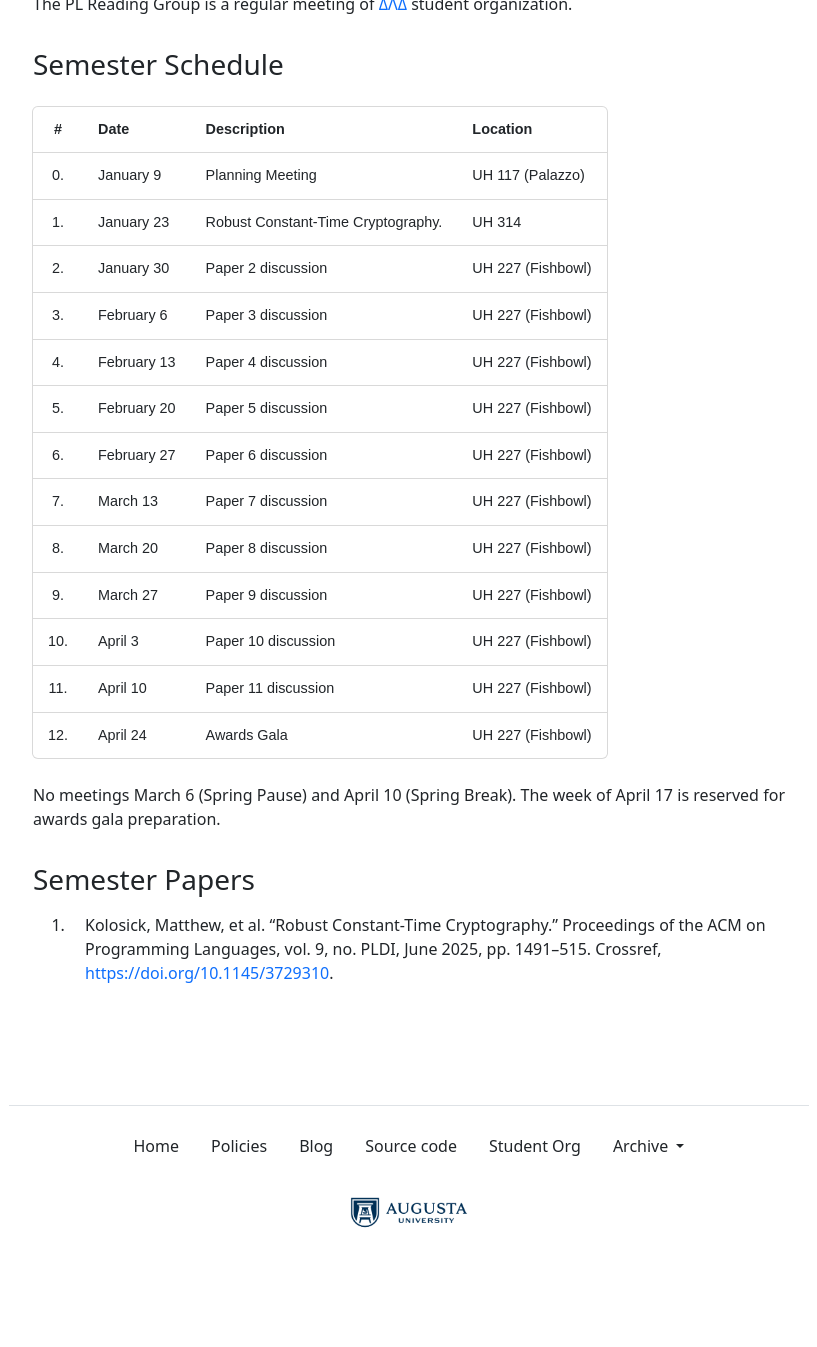
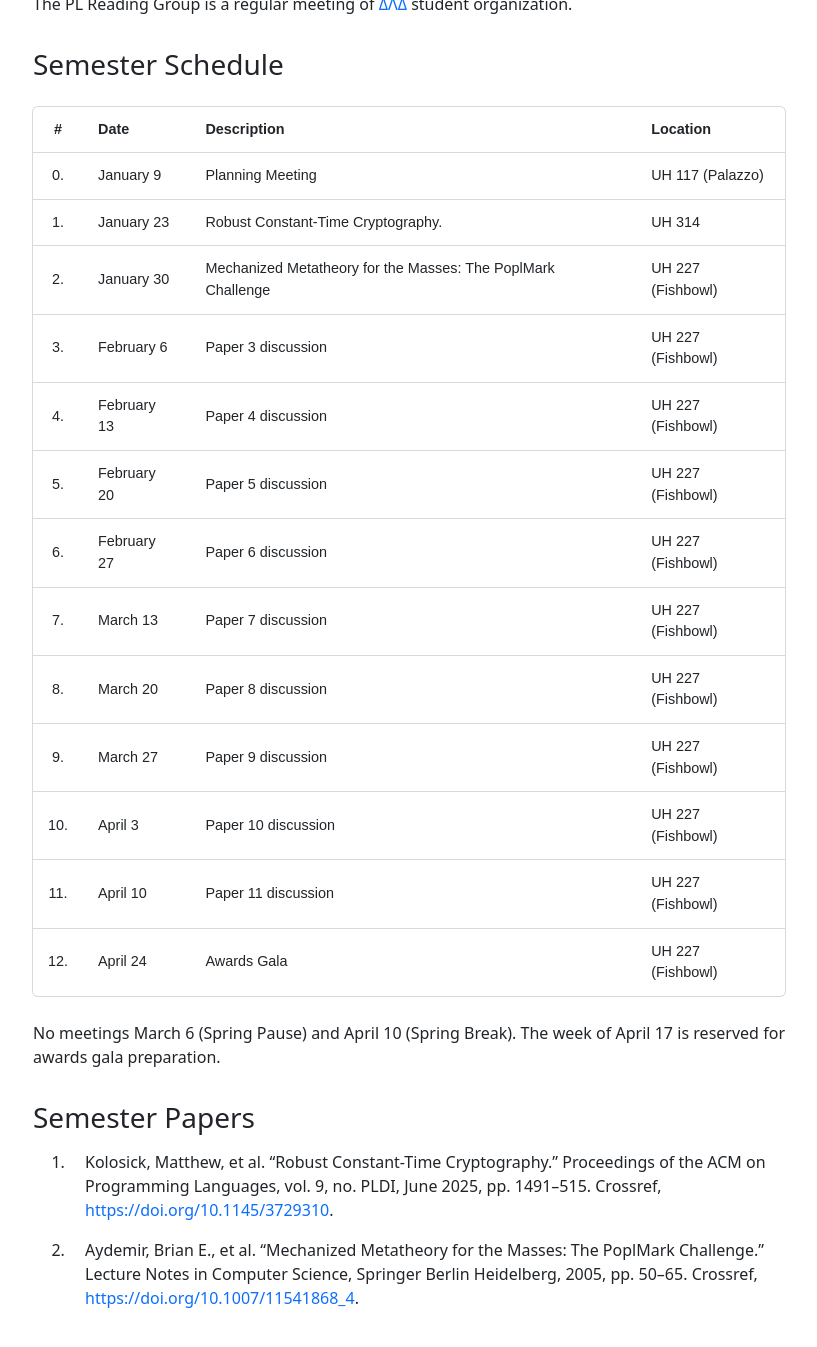
Before and after one commit to the-au-forml-lab/plgroup, a Jekyll site: the page built from docs/index.md, in a window 1280 px wide and 1400 px high, scrolled down 553 px. Shown: the top 1347 px of the window, without its empty margins (231-1048 px from the left). Built offline with Jekyll 4.4.1, drawn with Linux system fonts in a browser that asks for light colours; before the commit the page ends 1832 px from its top, so only the background shows below that.

Commit message:
[create-pull-request] automated change

```diff
--- a/data/history.txt
+++ b/data/history.txt
@@ -58,3 +58,4 @@
 10.1007/978-3-031-91121-7_16
 10.1145/3689798
 10.1145/3729310
+10.1007/11541868_4
--- a/docs/index.md
+++ b/docs/index.md
@@ -30,7 +30,7 @@ organization.
 |:---:|:------------|:-----------------------------------|:------------------|
 | 0.  | January 9   | Planning Meeting                   | UH 117 (Palazzo)  |
 | 1.  | January 23  | Robust Constant-Time Cryptography. | UH 314            |
-| 2.  | January 30  | Paper 2 discussion                 | UH 227 (Fishbowl) |
+| 2.  | January 30  | Mechanized Metatheory for the Masses: The PoplMark Challenge                 | UH 227 (Fishbowl) |
 | 3.  | February 6  | Paper 3 discussion                 | UH 227 (Fishbowl) |
 | 4.  | February 13 | Paper 4 discussion                 | UH 227 (Fishbowl) |
 | 5.  | February 20 | Paper 5 discussion                 | UH 227 (Fishbowl) |
--- a/docs/papers.md
+++ b/docs/papers.md
@@ -1 +1,2 @@
 1. Kolosick, Matthew, et al. “Robust Constant-Time Cryptography.” Proceedings of the ACM on Programming Languages, vol. 9, no. PLDI, June 2025, pp. 1491–515. Crossref, <https://doi.org/10.1145/3729310>.
+1. Aydemir, Brian E., et al. “Mechanized Metatheory for the Masses: The PoplMark Challenge.” Lecture Notes in Computer Science, Springer Berlin Heidelberg, 2005, pp. 50–65. Crossref, <https://doi.org/10.1007/11541868_4>.
```
